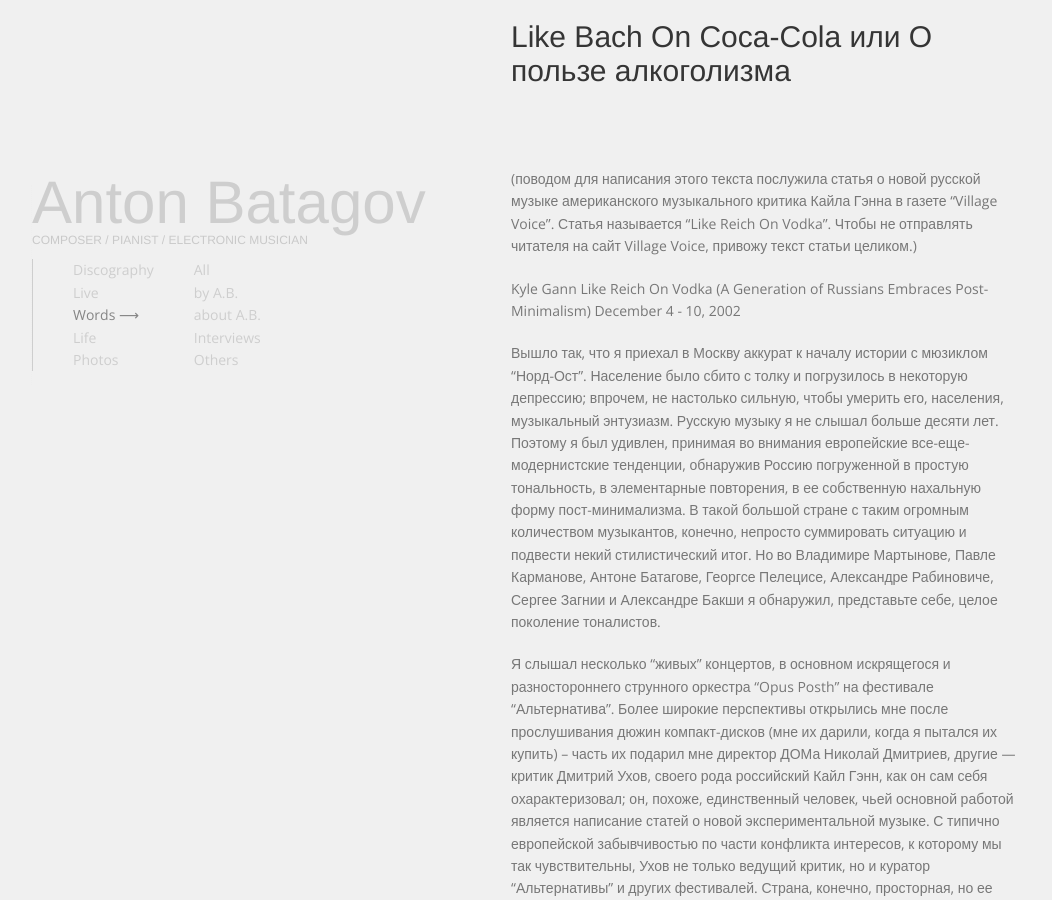
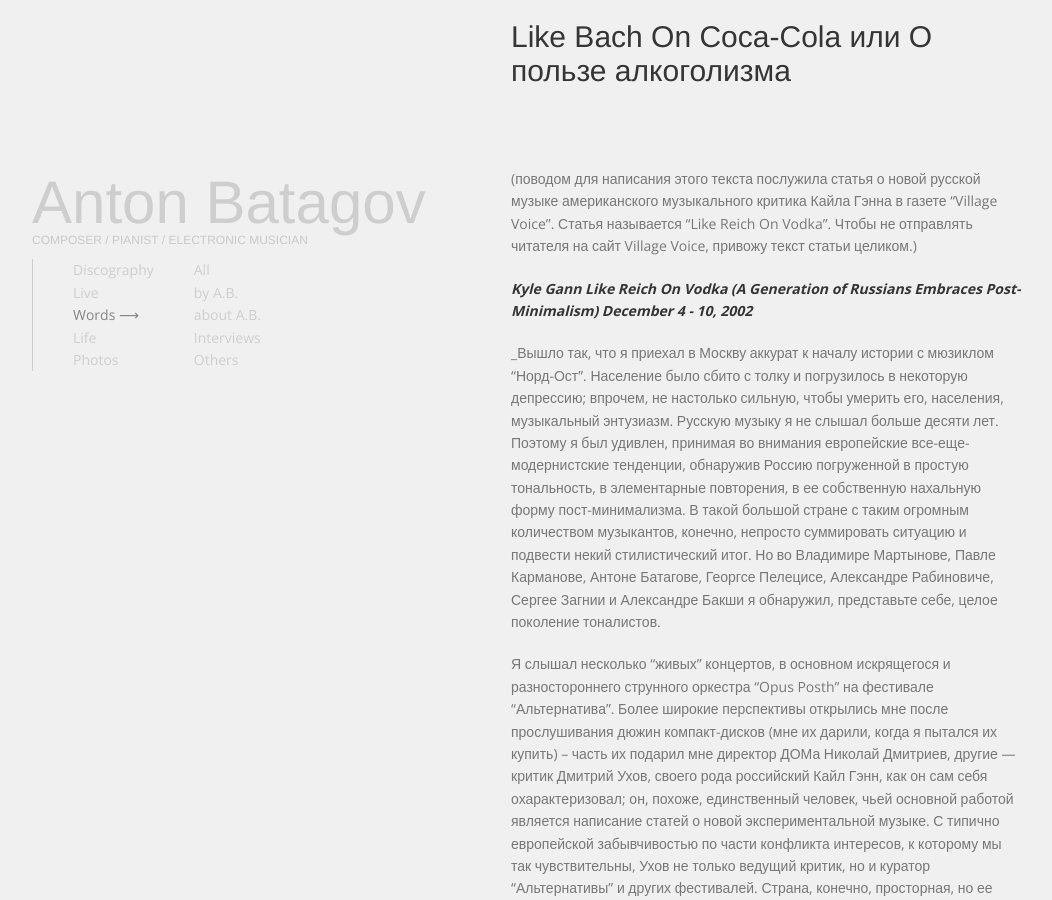
Before and after one commit to Integral/batagov, a Jekyll site: the page built from _posts/words/2002-12-04-coca-cola.md, in a window 1280 px wide and 900 px high. Shown: the whole window, without its empty margins (119-1171 px from the left). Built offline with Jekyll 4.4.1, drawn with Linux system fonts in a browser that asks for light colours; nearby versions of some CDN libraries; some of the changed text lies outside the part shown.

```diff
--- a/_posts/words/2002-12-04-coca-cola.md
+++ b/_posts/words/2002-12-04-coca-cola.md
@@ -11,12 +11,12 @@ permalink: "/ru/words/coca-cola"
 
 (поводом для написания этого текста послужила статья о новой русской музыке американского музыкального критика Кайла Гэнна в газете "Village Voice". Статья называется "Like Reich On Vodka". Чтобы не отправлять читателя на сайт Village Voice, привожу текст статьи целиком.)
 
-Kyle Gann
+**_Kyle Gann
 Like Reich On Vodka
 (A Generation of Russians Embraces Post-Minimalism)
-December 4 - 10, 2002
+December 4 - 10, 2002_**
 
-Вышло так, что я приехал в Москву аккурат к началу истории с мюзиклом "Норд-Ост". Население было сбито с толку и погрузилось в некоторую депрессию; впрочем, не настолько сильную, чтобы умерить его, населения, музыкальный энтузиазм. Русскую музыку я не слышал больше десяти лет. Поэтому я был удивлен, принимая во внимания европейские все-еще-модернистские тенденции, обнаружив Россию погруженной в простую тональность, в элементарные повторения, в ее собственную нахальную форму пост-минимализма. В такой большой стране с таким огромным количеством музыкантов, конечно, непросто суммировать ситуацию и подвести некий стилистический итог. Но во Владимире Мартынове, Павле Карманове, Антоне Батагове, Георгсе Пелецисе, Александре Рабиновиче, Сергее Загнии и Александре Бакши я обнаружил, представьте себе, целое поколение тоналистов.
+_Вышло так, что я приехал в Москву аккурат к началу истории с мюзиклом "Норд-Ост". Население было сбито с толку и погрузилось в некоторую депрессию; впрочем, не настолько сильную, чтобы умерить его, населения, музыкальный энтузиазм. Русскую музыку я не слышал больше десяти лет. Поэтому я был удивлен, принимая во внимания европейские все-еще-модернистские тенденции, обнаружив Россию погруженной в простую тональность, в элементарные повторения, в ее собственную нахальную форму пост-минимализма. В такой большой стране с таким огромным количеством музыкантов, конечно, непросто суммировать ситуацию и подвести некий стилистический итог. Но во Владимире Мартынове, Павле Карманове, Антоне Батагове, Георгсе Пелецисе, Александре Рабиновиче, Сергее Загнии и Александре Бакши я обнаружил, представьте себе, целое поколение тоналистов.
 
 Я слышал несколько "живых" концертов, в основном искрящегося и разностороннего струнного оркестра "Opus Posth" на фестивале "Альтернатива". Более широкие перспективы открылись мне после прослушивания дюжин компакт-дисков (мне их дарили, когда я пытался их купить) – часть их подарил мне директор ДОМа Николай Дмитриев, другие — критик Дмитрий Ухов, своего рода российский Кайл Гэнн, как он сам себя охарактеризовал; он, похоже, единственный человек, чьей основной работой является написание статей о новой экспериментальной музыке. С типично европейской забывчивостью по части конфликта интересов, к которому мы так чувствительны, Ухов не только ведущий критик, но и куратор "Альтернативы" и других фестивалей. Страна, конечно, просторная, но ее новая музыкальная сцена, как и везде – очень тесный мирок.
 
@@ -26,7 +26,7 @@ December 4 - 10, 2002
 
 Часто, продолжая традиции Шостаковича и Прокофьева, возникает некий гипотетический элемент сатиры, особенно в лирически тональных произведениях, которые столь милы и столь банальны, что хочется волосы рвать на голове. Мартыновская "Come In!" (Войдите!)(записанная "Опусом Пост") по-григовски нежна и сентиментальна, но возвращается к одной и той же мерцающей небесной каденции снова и снова до тех пор, пока не начинает казаться, что тебе просто-напросто показывают нос в то время как ты радуешься прекрасным гармониям. Пелецисовская "Correspondence Between Peletsis and Martynov" (Переписка Пелециса с Мартыновым)(для того же "Опуса Пост"), которую мне довелось услышать на концерте, была столь же банальна в своих туповатых квадратных ритмах, но прелестно вдохновлена фольклором и наполнена изобретательной игрой фактур.
 
-Есть здесь и электронные ансамбли – как "Ветрофония" (Николай Судник и Александр Лебедев-Фронтов) и "Мембрана", чья музыка, хотя и шумна, и насыщена звуками окружающего мира и найденных на помойке предметов, тем не менее (как мне услышалось), репетитивна и основана на медленно меняющихся звуковых "петлях". Конечно, в России есть и свободная импровизация, и более традиционная музыка. Здесь, как и у нас, публикуемая в нотах музыка более консервативна и академична. У них тоже есть свой узнаваемый Uptown/Downtown. Но для моих ушей было открытием обнаружить такое количество пост-минималисткой музыки, отличной от американской, но узнаваемой в источниках, как далекое отражение: музыка, на которой ни 70 лет европейского сериализма, ни 70 лет правления коммунистов не оставили ни малейшего следа.
+Есть здесь и электронные ансамбли – как "Ветрофония" (Николай Судник и Александр Лебедев-Фронтов) и "Мембрана", чья музыка, хотя и шумна, и насыщена звуками окружающего мира и найденных на помойке предметов, тем не менее (как мне услышалось), репетитивна и основана на медленно меняющихся звуковых "петлях". Конечно, в России есть и свободная импровизация, и более традиционная музыка. Здесь, как и у нас, публикуемая в нотах музыка более консервативна и академична. У них тоже есть свой узнаваемый Uptown/Downtown. Но для моих ушей было открытием обнаружить такое количество пост-минималисткой музыки, отличной от американской, но узнаваемой в источниках, как далекое отражение: музыка, на которой ни 70 лет европейского сериализма, ни 70 лет правления коммунистов не оставили ни малейшего следа._
 
 
 
```
